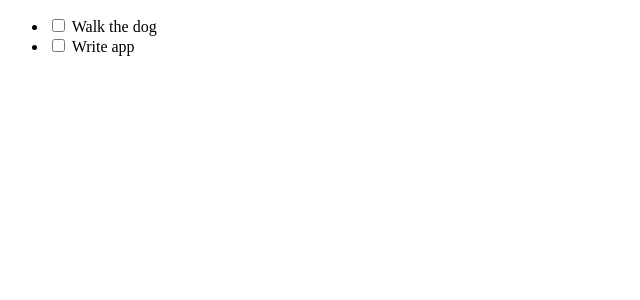
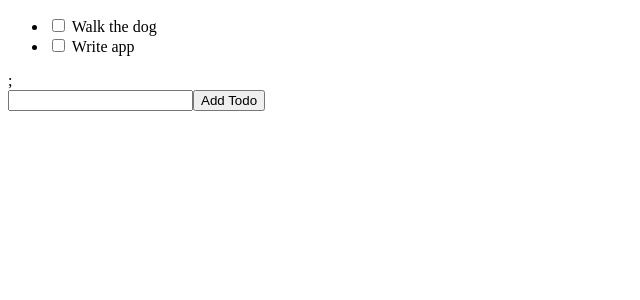
Before and after one commit to James-Muralles/TS-React-Todo, a React (Create React App) app: page / in a window 1280 px wide. Shown: the top 300 px of the page, without its empty margins (0-640 px from the left). Built offline with nearby package versions, Linux system fonts and the light colour scheme.

Commit message:
created AddToForm component

```diff
--- a/src/AddTodoForm.tsx
+++ b/src/AddTodoForm.tsx
@@ -1,6 +1,10 @@
 import React from 'react';
 
-export const AddTodoForm: React.FC = () => {
+interface Props {
+    addTodo: AddTodo;
+}
+
+export const AddTodoForm: React.FC<Props> = ({addTodo}) => {
 
     return (
 
--- a/src/App.tsx
+++ b/src/App.tsx
@@ -1,6 +1,7 @@
 import React, {useState} from 'react';
 import {TodoListItem} from './TodoListItem'
 import { TodoList } from './TodoList';
+import { AddTodoForm } from './AddTodoForm';
 
 
 const initialTodos: Todo[] = [
@@ -29,9 +30,18 @@
     })
     setTodos(newTodos)
 
+  };
 
+  const addTodo: AddTodo = (text: string) => {
+    const newTodo = {text, complete: false};
+    setTodos([...todos, newTodo]);
   }
-  return <TodoList todos={todos} toggleTodo={toggleTodo}/>;
+  return (
+  <>
+  <TodoList todos={todos} toggleTodo={toggleTodo}/>;
+  <AddTodoForm addTodo={addTodo}/>
+  </>
+  )
 }
 
 export default App;
--- a/src/types.d.ts
+++ b/src/types.d.ts
@@ -6,3 +6,5 @@
 }
 
 type ToggleTodo = (selectedTodo: Todo) => void;
+
+type AddTodo = (text: string) => void
```
